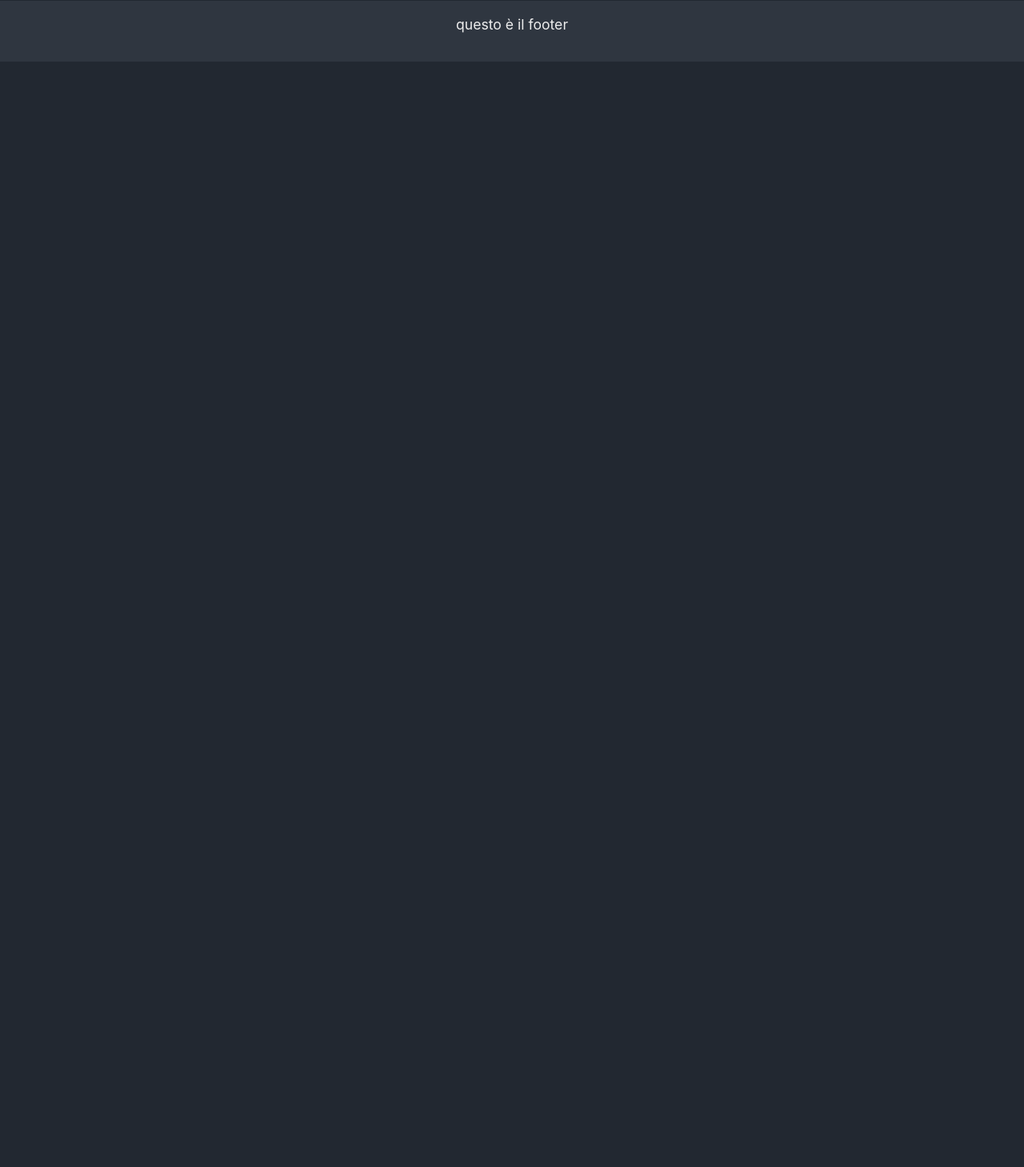
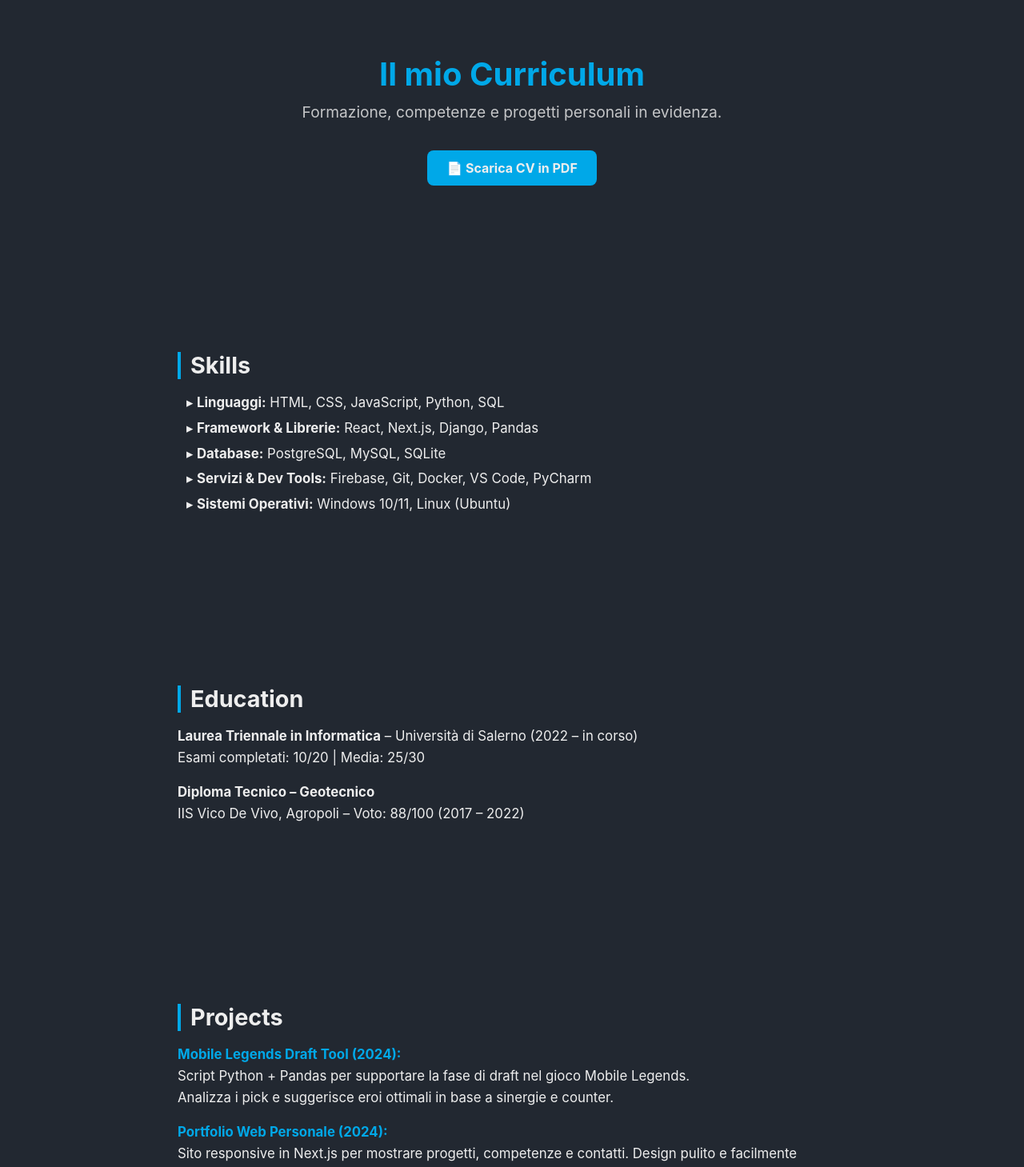
Before and after one commit to vin-03/personal-portfolio-nextjs-vincenzfarro, a Next.js app: page /resume in a window 1280 px wide. Shown: the part 200-1659 px from the top of the page at 80% size. Before the commit the page ends 800 px from the top, so only its background shows below. Built offline with nearby package versions, Linux system fonts and the light colour scheme.

Commit message:
c3 - done with resume page

```diff
--- a/src/app/resume/page.jsx
+++ b/src/app/resume/page.jsx
@@ -2,9 +2,80 @@ import "../../styles/resume.css";
 
 export default function ResumePage() {
     return (
-        <main>
-            <h1>Resume</h1>
-            <p>Questa è la pagina del resume.</p>
+        <main className="resume">
+            <section className="resume-header">
+                <h1>Il mio Curriculum</h1>
+                <p>Formazione, competenze e progetti personali in evidenza.</p>
+                <a href="./cv.pdf" download className="btn download-btn">
+                    📄 Scarica CV in PDF
+                </a>
+            </section>
+
+            <section className="resume-section">
+                <h2>Skills</h2>
+                <ul>
+                    <li>
+                        <strong>Linguaggi:</strong> HTML, CSS, JavaScript,
+                        Python, SQL
+                    </li>
+                    <li>
+                        <strong>Framework & Librerie:</strong> React, Next.js,
+                        Django, Pandas
+                    </li>
+                    <li>
+                        <strong>Database:</strong> PostgreSQL, MySQL, SQLite
+                    </li>
+                    <li>
+                        <strong>Servizi & Dev Tools:</strong> Firebase, Git,
+                        Docker, VS Code, PyCharm
+                    </li>
+                    <li>
+                        <strong>Sistemi Operativi:</strong> Windows 10/11, Linux
+                        (Ubuntu)
+                    </li>
+                </ul>
+            </section>
+
+            <section className="resume-section">
+                <h2>Education</h2>
+                <p>
+                    <strong>Laurea Triennale in Informatica</strong> –
+                    Università di Salerno (2022 – in corso)
+                    <br />
+                    Esami completati: 10/20 | Media: 25/30
+                </p>
+                <p>
+                    <strong>Diploma Tecnico – Geotecnico</strong>
+                    <br />
+                    IIS Vico De Vivo, Agropoli – Voto: 88/100 (2017 – 2022)
+                </p>
+            </section>
+
+            <section className="resume-section">
+                <h2>Projects</h2>
+                <p>
+                    <span className="project-title">
+                        Mobile Legends Draft Tool (2024):
+                    </span>
+                    <br />
+                    Script Python + Pandas per supportare la fase di draft nel
+                    gioco Mobile Legends.
+                    <br />
+                    Analizza i pick e suggerisce eroi ottimali in base a
+                    sinergie e counter.
+                </p>
+                <p>
+                    <span className="project-title">
+                        Portfolio Web Personale (2024):
+                    </span>
+                    <br />
+                    Sito responsive in Next.js per mostrare progetti, competenze
+                    e contatti. Design pulito e facilmente estendibile.
+                </p>
+                <a href="/projects" className="btn see-projects-btn">
+                    Scopri di più su i progetti
+                </a>
+            </section>
         </main>
     );
 }
--- a/src/styles/resume.css
+++ b/src/styles/resume.css
@@ -0,0 +1,69 @@
+.resume {
+    max-width: 900px;
+    margin: 4rem auto;
+    padding: 2rem;
+}
+
+.resume-header {
+    text-align: center;
+    margin-bottom: 3rem;
+}
+
+.resume-header h1 {
+    font-size: 2.5rem;
+    color: var(--third-color);
+    margin-bottom: 0.5rem;
+}
+
+.resume-header p {
+    font-size: 1.2rem;
+    color: var(--fourth-color);
+    opacity: 0.8;
+}
+
+.download-btn {
+    margin-top: 1rem;
+    font-size: 1rem;
+    text-decoration: none;
+}
+
+.resume-section {
+    margin-bottom: 3rem;
+}
+
+.resume-section h2 {
+    font-size: 1.8rem;
+    margin-bottom: 1rem;
+    border-left: 4px solid var(--third-color);
+    padding-left: 0.75rem;
+}
+
+.resume-section p,
+.resume-section li {
+    font-size: 1.05rem;
+    line-height: 1.6;
+}
+
+.resume-section ul {
+    padding-left: 1.5rem;
+    margin-top: 0.5rem;
+}
+
+.resume-section li {
+    margin-bottom: 0.3rem;
+    list-style-type: "▸ ";
+}
+
+.project-title {
+    font-weight: bold;
+    color: var(--third-color);
+}
+
+.cv-download {
+    text-align: center;
+    margin-top: 2rem;
+}
+.see-projects-btn {
+    margin-top: 1.5rem;
+    display: inline-block;
+}
```
Also changed, not shown: 1 other file (tests, documents, lock files or other folders).
